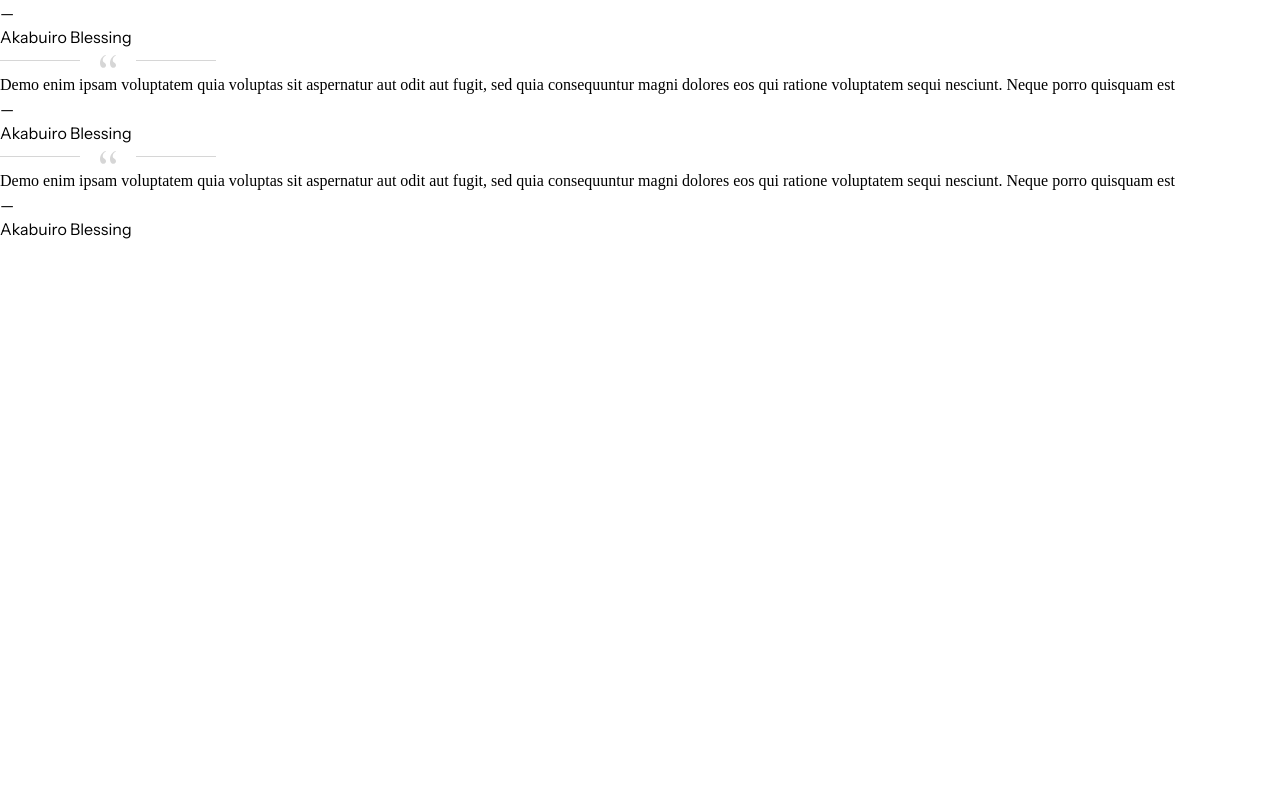
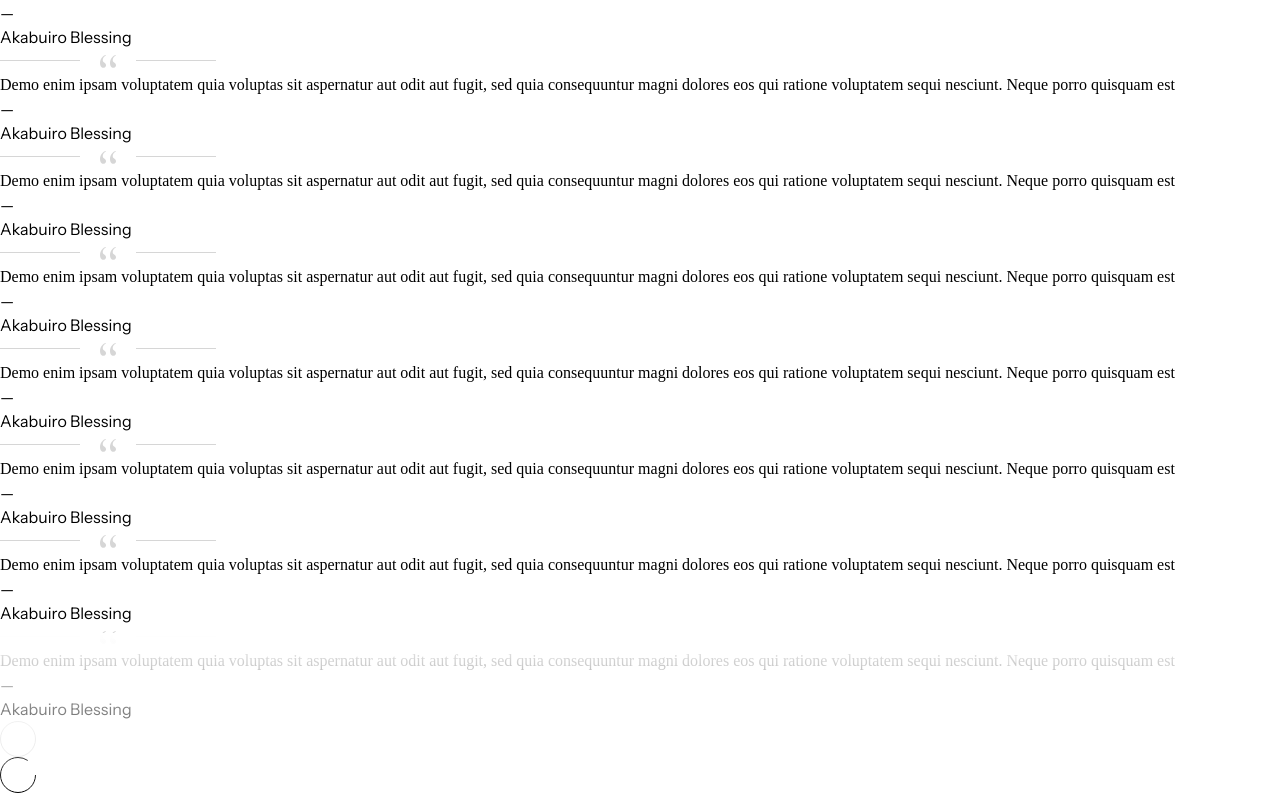
Before and after one commit to t3ch-spawn/induction-thingy, a React (Vite) app: page /wishes in a window 1280 px wide. Shown: the part 167-960 px from the top of the page. Built offline with nearby package versions, Linux system fonts and the light colour scheme; a web font is replaced by a local one.

Commit message:
added circle scroll animation for wishes page

```diff
--- a/src/components/Wishes.jsx
+++ b/src/components/Wishes.jsx
@@ -2,10 +2,12 @@ import { useGSAP } from "@gsap/react";
 import gsap from "gsap";
 import React, { useEffect, useState } from "react";
 import quote from "@/assets/gray_quote.svg";
-import { SplitText } from "gsap/all";
+import { ScrollTrigger, SplitText } from "gsap/all";
 
 export default function Wishes() {
   let [wordCount, setWordCount] = useState(0);
+
+  gsap.registerPlugin(ScrollTrigger);
 
   useEffect(() => {
     const interval = setInterval(() => {
@@ -49,11 +51,6 @@ export default function Wishes() {
   }, []);
 
   useGSAP(() => {
-    gsap.from(".dummy-text", {
-      opacity: 0,
-      duration: 1,
-    });
-
     let split = SplitText.create(".split", {
       type: "words",
       mask: "words",
@@ -78,7 +75,34 @@ export default function Wishes() {
               ease: "power1.out",
             },
             "<0.7"
-          );
+          )
+          .from(".circles-cont", {
+            opacity: 0,
+          });
+      },
+    });
+
+    // Animation for circle in sync with scroll
+
+    const path = document.querySelector(".scroll-circle");
+
+    const pathLength = path.getTotalLength();
+
+    gsap.set(path, {
+      strokeDasharray: pathLength, // Total path length
+      strokeDashoffset: pathLength, // Initially hide the path
+    });
+
+    // Animate the stroke-dashoffset to reveal the path as the user scrolls
+    gsap.to(path, {
+      strokeDashoffset: 0, // Fully reveal the path
+      strokeDasharray: pathLength,
+      ease: "none",
+      scrollTrigger: {
+        trigger: ".quotes-cont",
+        scrub: true,
+        start: "top 270px",
+        end: "95% bottom",
       },
     });
   }, []);
@@ -110,6 +134,45 @@ export default function Wishes() {
         <QuoteCont />
         <QuoteCont />
         <QuoteCont />
+        <QuoteCont />
+        <QuoteCont />
+        <QuoteCont />
+        <QuoteCont />
+        <QuoteCont />
+      </div>
+
+      {/* Container for circles */}
+      <div className="fixed bottom-[36px] right-[36px] z-[20] size-[36px] circles-cont">
+        {/* Gray circle */}
+        <svg
+          width="36"
+          height="36"
+          viewBox="0 0 36 36"
+          className="absolute size-[36px] "
+          fill="none"
+          xmlns="http://www.w3.org/2000/svg"
+        >
+          <circle opacity="0.1" cx="18" cy="18" r="17.5" stroke="black" />
+        </svg>
+
+        {/* Black Circle */}
+        <svg
+          width="36"
+          height="36"
+          viewBox="0 0 36 36"
+          className="absolute size-[36px] rotate-[-90deg]"
+          fill="none"
+          xmlns="http://www.w3.org/2000/svg"
+        >
+          <circle
+            className="scroll-circle"
+            opacity="1"
+            cx="18"
+            cy="18"
+            r="17.5"
+            stroke="black"
+          />
+        </svg>
       </div>
     </main>
   );
```
Also changed, not shown: src/assets/pic_4.webp (deleted).
